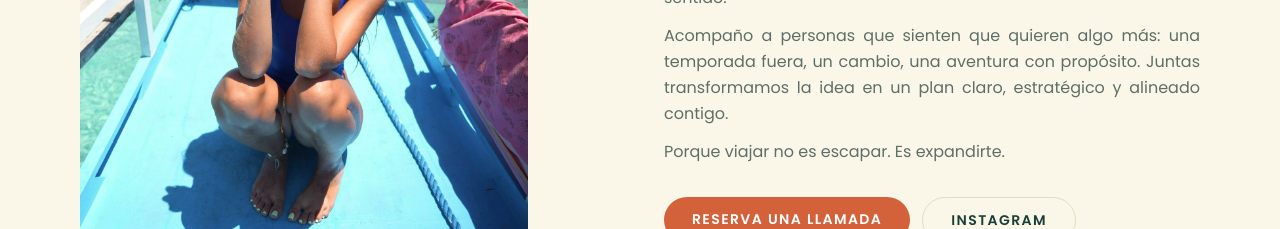
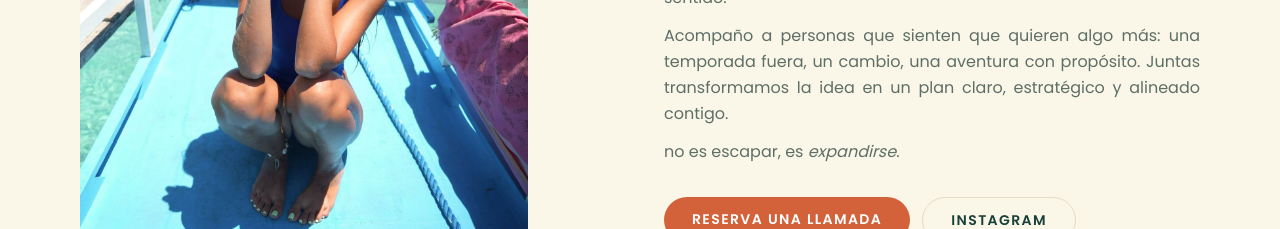
Before and after one commit to felipecbbb/ALMA-DE-NOMADA, a Next.js app: page / in a window 1280 px wide. Shown: the part 6460-6689 px from the top of the page. Built offline with nearby package versions, Linux system fonts and the light colour scheme; no server answers.

Commit message:
Cambiar frase a 'no es escapar, es expandirse' con cursiva
Co-Authored-By: Claude Opus 4.6 <noreply@anthropic.com>

```diff
--- a/components/sections/about-ainhoa-section.tsx
+++ b/components/sections/about-ainhoa-section.tsx
@@ -33,7 +33,7 @@ export function AboutAinhoaSection() {
             propósito. Juntas transformamos la idea en un plan claro, estratégico y alineado contigo.
           </p>
           <p className="mt-3 text-base leading-relaxed text-muted-foreground">
-            Porque viajar no es escapar. Es expandirte.
+            no es escapar, es <em>expandirse</em>.
           </p>
           <div className="mt-8 flex flex-wrap gap-3">
             <a
```
